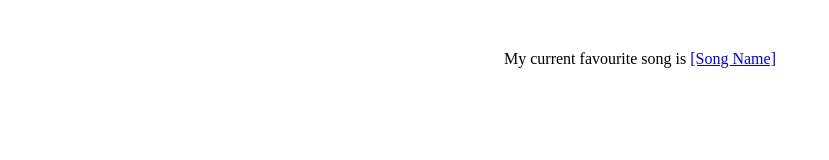
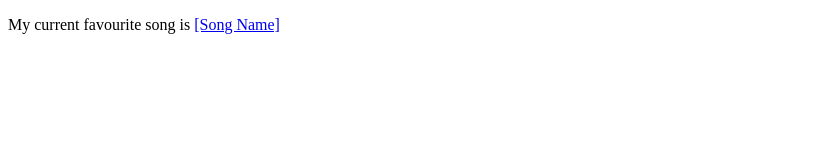
Before and after one commit to acciojob/favourite-song-rajput20012003, a website: page main.html in a window 1280 px wide. Shown: the whole page, without its empty margins (0-829 px from the left). Drawn offline with Linux system fonts and the light colour scheme.

Commit message:
created a submission

```diff
--- a/main.html
+++ b/main.html
@@ -3,16 +3,14 @@
 <html>
 
 <head>
-	<link rel="stylesheet" href="styles.css">
+    <link rel="stylesheet" href="styles.css">
 </head>
 
 <body>
-	<div id="content">
-		<p>My current favourite song is <a href="#" id="songLink">[Song Name]</a></p>
-	</div>
-    <script type="text/javascript" src="./script.js">
-</script>
-
+    <div id="content">
+        <p>My current favourite song is <a href="https://www.youtube.com/watch?v=YOUR_SONG_VIDEO_ID" id="songLink" target="_blank">[Song Name]</a></p>
+    </div>
+    <script type="text/javascript" src="./script.js"></script>
 </body>
 
 </html>
--- a/script.js
+++ b/script.js
@@ -1,5 +1 @@
 //your code here
-document.getElementById('singLink').addEventListener('click', function() {
-	window.location.href ='[Your YouTube Song Link]';
-
-})
--- a/styles.css
+++ b/styles.css
@@ -1,6 +1,2 @@
 
 /* Your CSS Code here. */
-#content {
-	text-align: center;
-	margin-top: 50px;
-}
```
